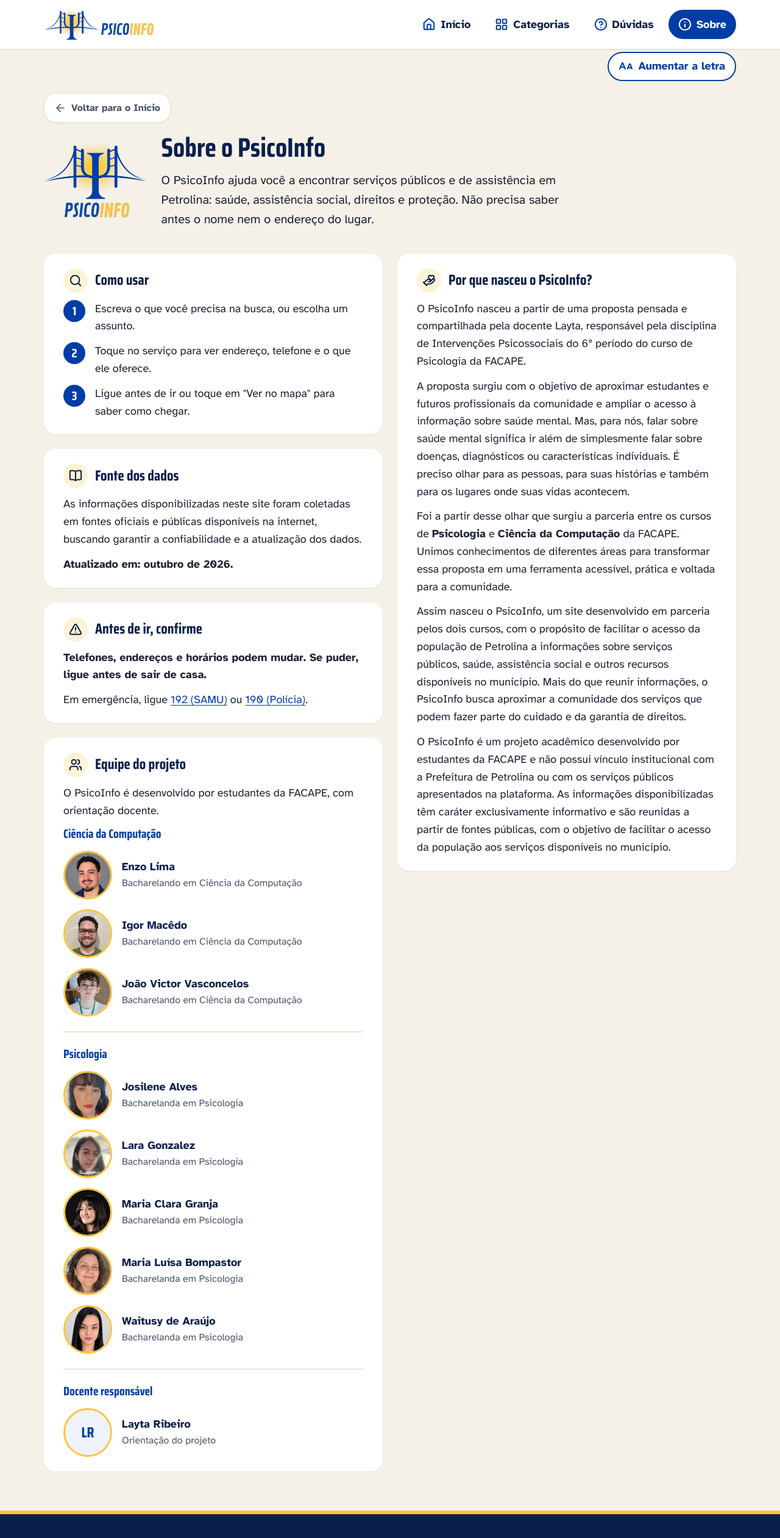
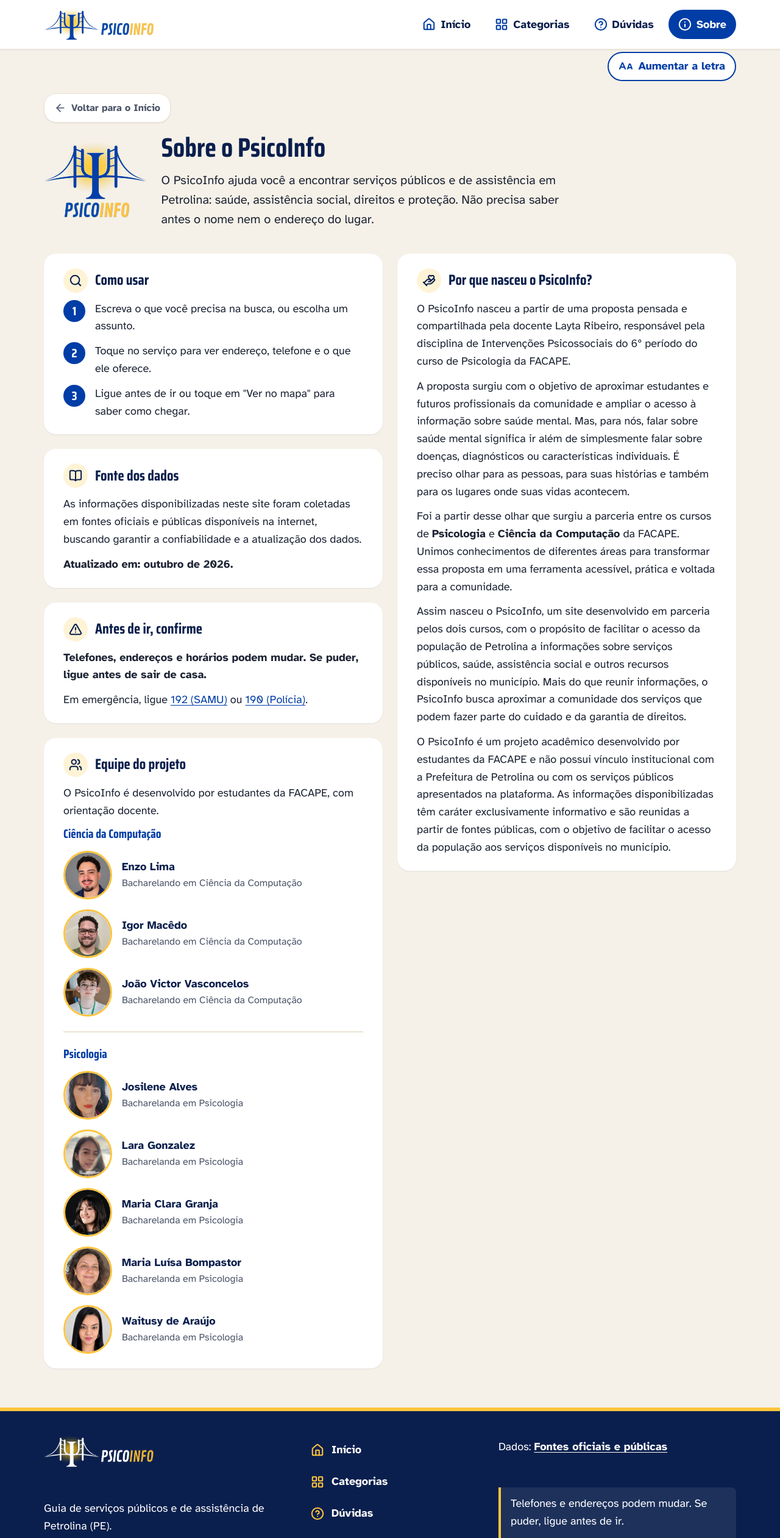
Before and after one commit to PsicoinfoTeam/psicoinfo, a React (Vite) app: page /sobre in a window 1280 px wide. Shown: the top 2522 px of the page at 61% size. Built offline with nearby package versions, Linux system fonts and the light colour scheme.

Commit message:
content: remover bloco de docente e citar nome completo na origem do projeto

```diff
--- a/src/pages/Sobre.tsx
+++ b/src/pages/Sobre.tsx
@@ -111,13 +111,6 @@
                   </ul>
                 </div>
               ))}
-              <div className={styles.grupoEquipe}>
-                <h3 className={styles.tituloGrupo}>Docente responsável</h3>
-                <TeamMember
-                  nome="Layta Ribeiro"
-                  subtitulo="Orientação do projeto"
-                />
-              </div>
             </InfoSection>
           </div>
           <InfoSection
@@ -127,9 +120,9 @@
           >
             <p>
               O PsicoInfo nasceu a partir de uma proposta pensada e
-              compartilhada pela docente Layta, responsável pela disciplina de
-              Intervenções Psicossociais do 6º período do curso de Psicologia da
-              FACAPE.
+              compartilhada pela docente Layta Ribeiro, responsável pela
+              disciplina de Intervenções Psicossociais do 6º período do curso de
+              Psicologia da FACAPE.
             </p>
             <p>
               A proposta surgiu com o objetivo de aproximar estudantes e futuros
```
